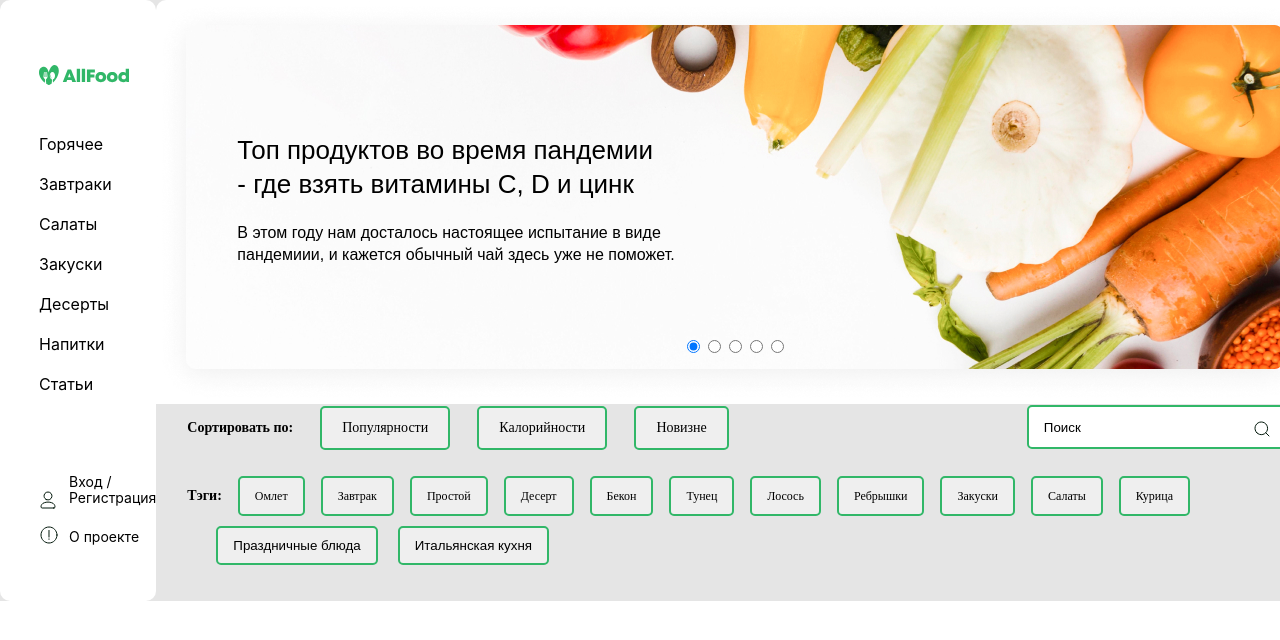
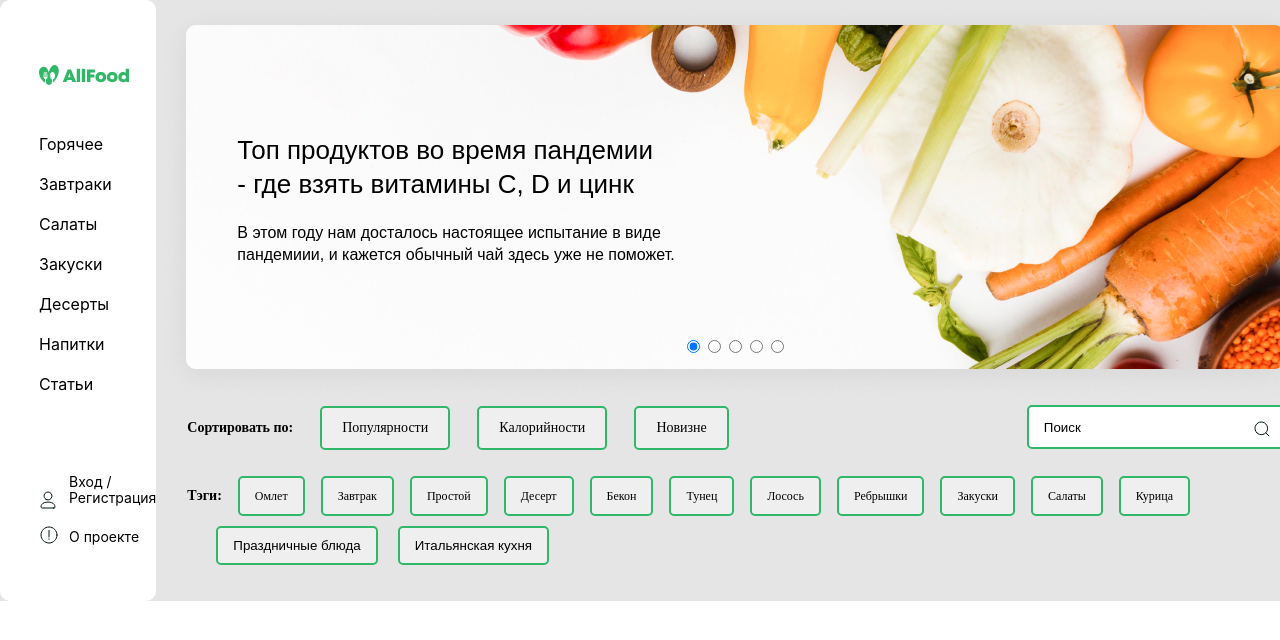
Before and after one commit to attorney2005/food-market, a React (Create React App) app in the folder my-app/: page / in a window 1280 px wide. Shown: the top 640 px of the page. Built offline with nearby package versions, Linux system fonts and the light colour scheme.

Commit message:
Refactoring

```diff
--- a/my-app/src/components/header-presentation/header-presentation.scss
+++ b/my-app/src/components/header-presentation/header-presentation.scss
@@ -8,7 +8,7 @@
   height: 344px;
   background-size: 1098px, auto;
   border-radius: 10px;
-  background: url(../../header-pictures/pic.jpg) no-repeat;
+  background: url(../../header-pictures/pic.png) no-repeat;
 }
 
 .header__presentation-title {
```
Also changed, not shown: my-app/src/header-pictures/pic.png (added).
